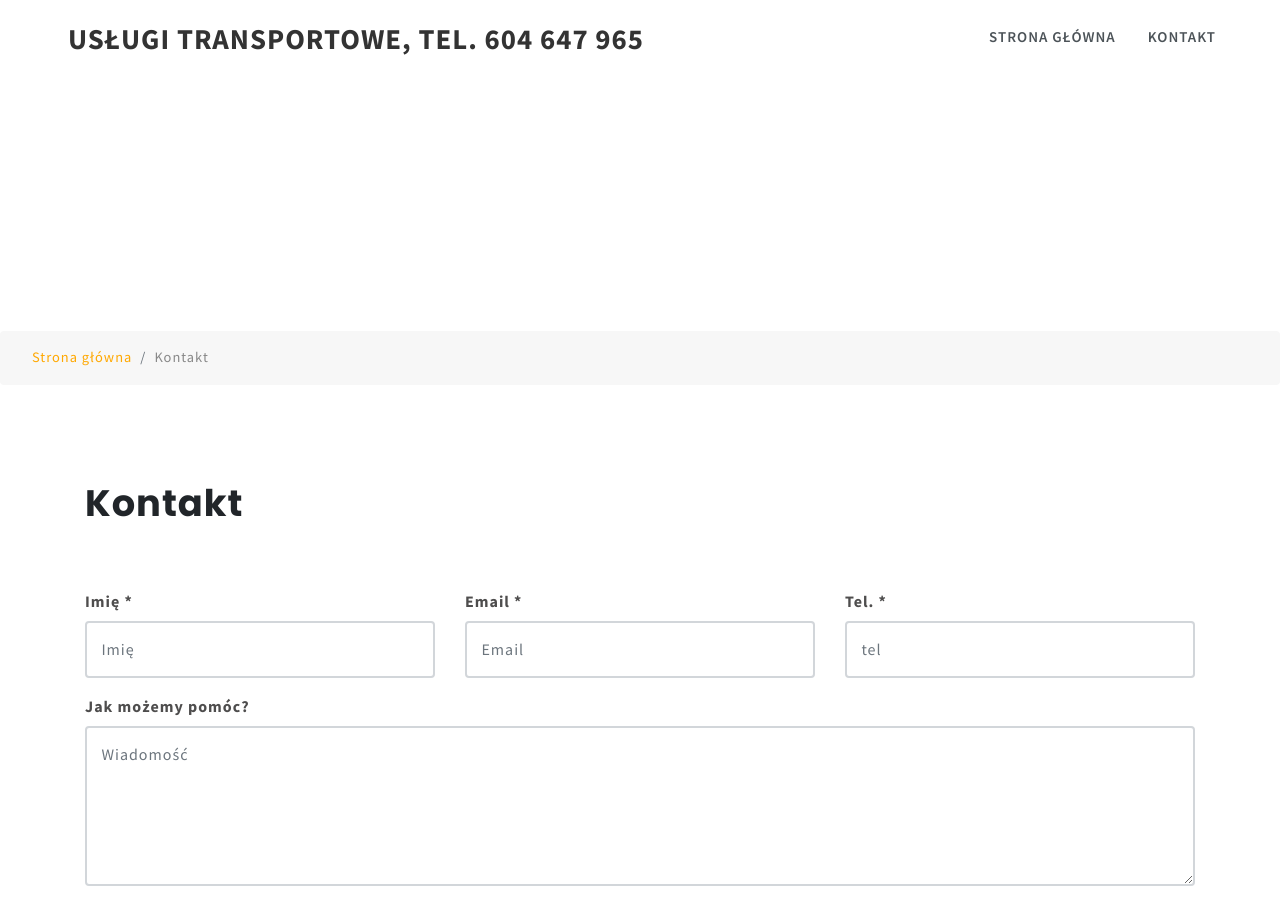
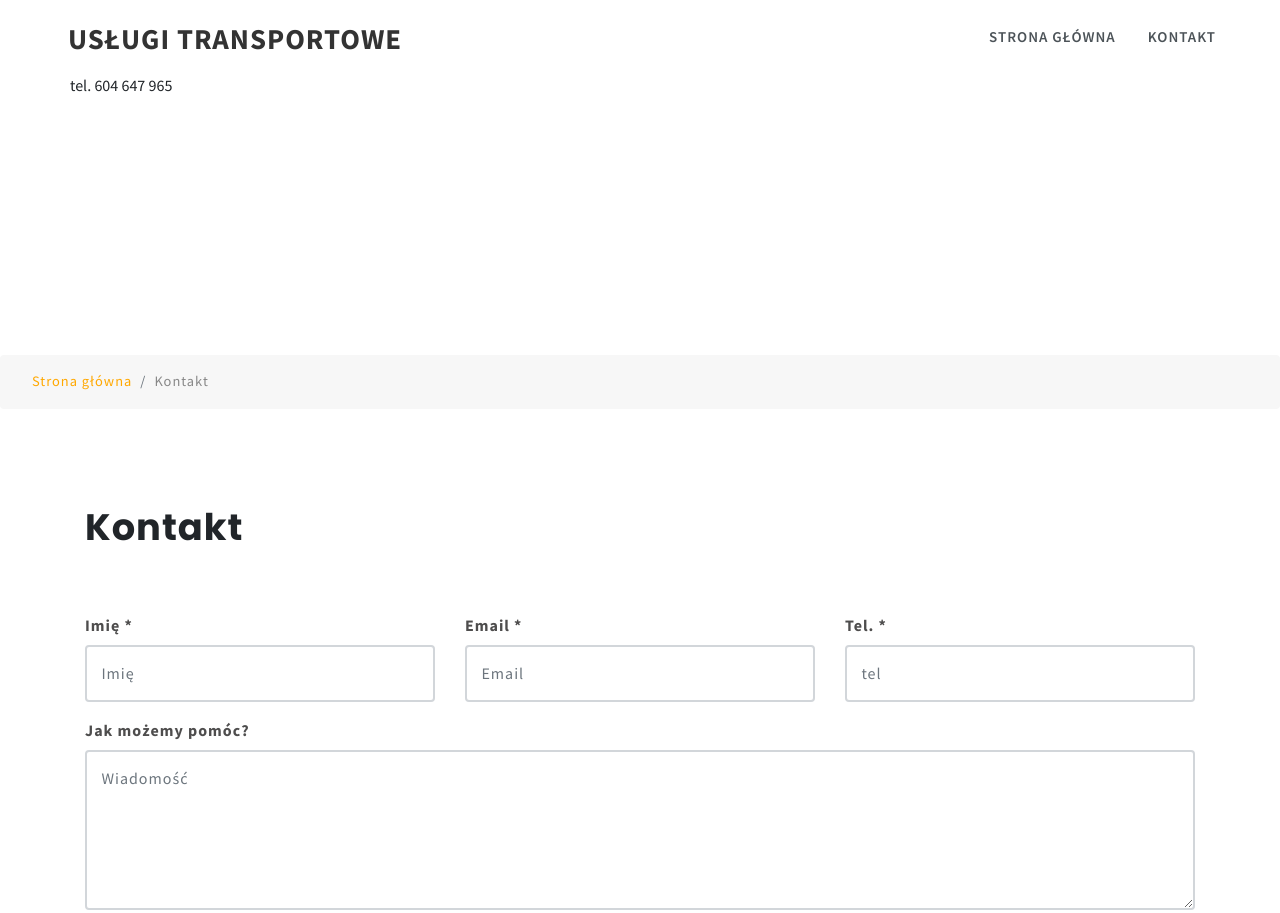
Before and after one commit to Wales86/transport, a plain HTML site: page contact.html in a window 1280 px wide. Shown: the top 913 px of the page. Drawn offline with Linux system fonts and the light colour scheme.

Commit message:
format logo

```diff
--- a/contact.html
+++ b/contact.html
@@ -46,7 +46,9 @@
             <!-- nav -->
             <nav class="py-2 d-lg-flex">
                 <div id="logo">
-                    <a class="navbar-brand logo" href="/">Usługi transportowe, tel. 604 647 965</a>
+                    <a class="navbar-brand logo" href="/">Usługi transportowe</a>
+                    <br />
+                    <span style="padding-left: 22px">tel. 604 647 965</span>
                 </div>
 
                 <label for="drop" class="toggle">Menu</label>
```
Also changed, not shown: index.html (+3 -1 lines).
